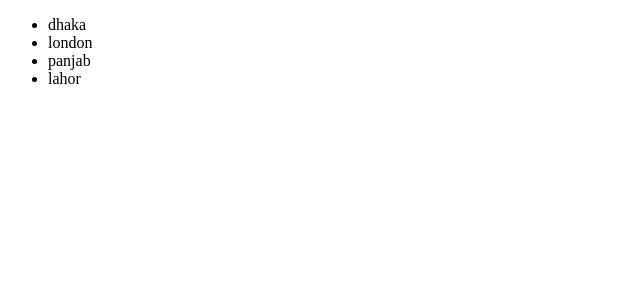
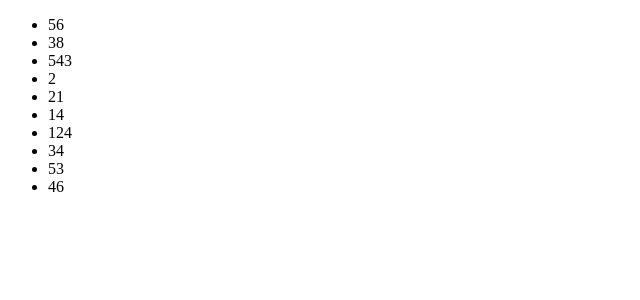
Before and after one commit to sovon-halder/learn-react, a React (Vite) app: page / in a window 1280 px wide. Shown: the top 300 px of the page, without its empty margins (0-640 px from the left). Built offline with nearby package versions, Linux system fonts and the light colour scheme.

Commit message:
map function

```diff
--- a/src/App.jsx
+++ b/src/App.jsx
@@ -8,24 +8,16 @@ import Footer from './component/Footer';
 const App = () => {
 
 
-  let city=['dhaka','london','panjab','lahor'];
+  let city=[56,38,543,2,21,14,124,34,53,46];
 
   return (
-    <div>
-
-      <ul>
-
-          {
-            city.map((item,i)=>{
-              return <li key = {i.toString()}>{item}</li>
-            })
-          }
-
-      </ul>
-
-
-    </div>
-
+    <ul>
+      {
+        city.map((item)=>{
+          return <li>{item}</li>
+        })
+      }
+    </ul>
 
   );
 };
```
